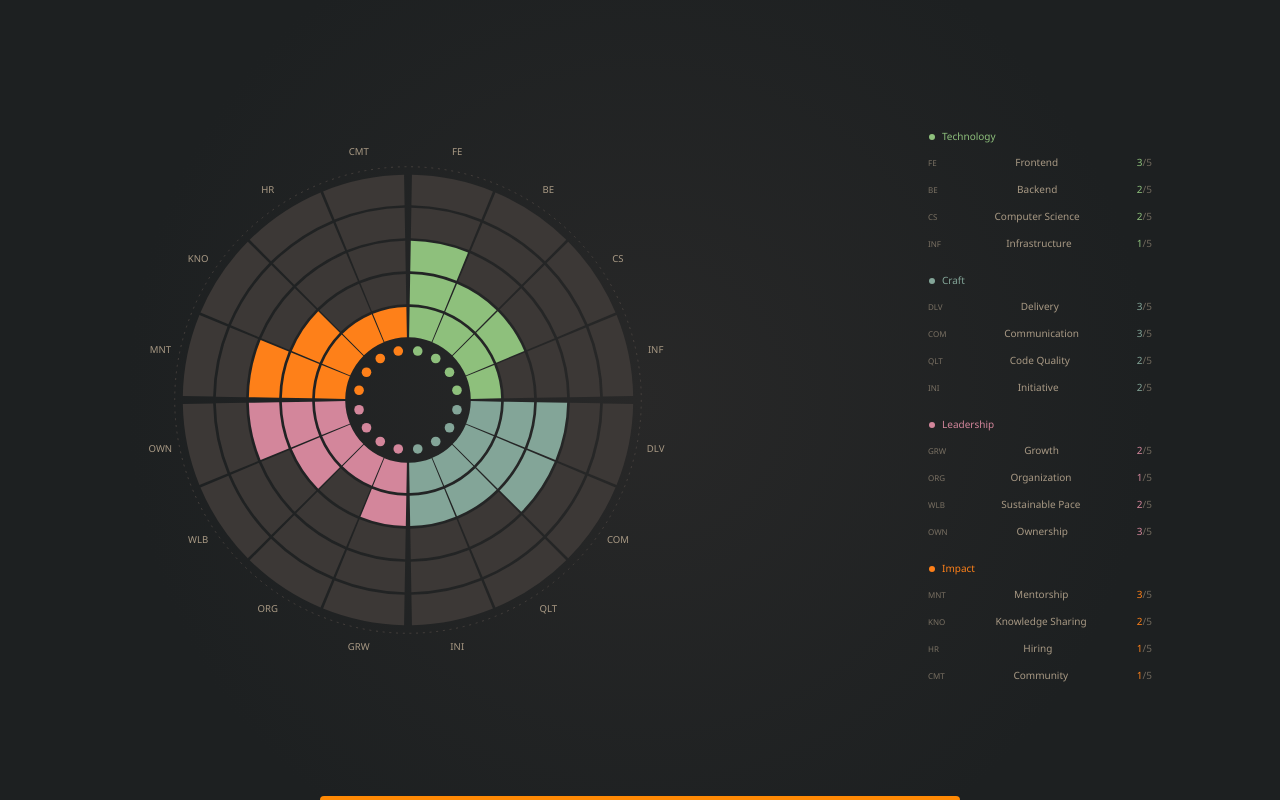
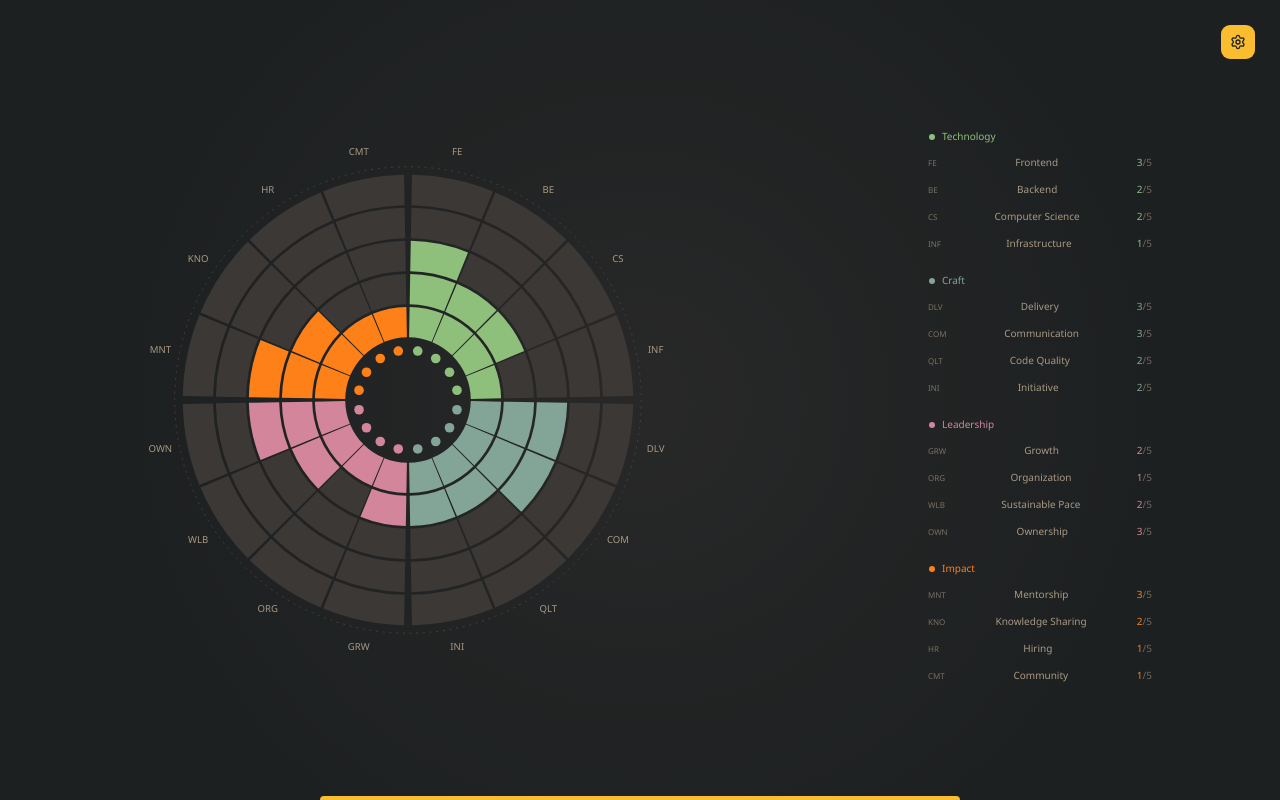
Before and after one commit to povalish/career-snowflakes, a React (Vite) app in the folder frontend/: page / in a window 1280 px wide. Built offline with nearby package versions, Linux system fonts and the light colour scheme.

Commit message:
minor improvements: view transition and links

```diff
--- a/frontend/src/app/routes.tsx
+++ b/frontend/src/app/routes.tsx
@@ -1,12 +1,16 @@
+import type { RouteObject } from "react-router";
 import { createMemoryRouter } from "react-router";
 
 import { MainScreen } from "@/screens/main";
 import { SettingsScreen } from "@/screens/settings";
+import { ROUTES } from "@/shared/config/routes";
 
 //
 //
 
-export const router = createMemoryRouter([
-  { path: "/", element: <MainScreen /> },
-  { path: "/settings", element: <SettingsScreen /> },
-]);
+const routes = [
+  { path: ROUTES.main, element: <MainScreen /> },
+  { path: ROUTES.settings, element: <SettingsScreen /> },
+] satisfies RouteObject[];
+
+export const router = createMemoryRouter(routes);
--- a/frontend/src/app/styles/globals.css
+++ b/frontend/src/app/styles/globals.css
@@ -172,3 +172,59 @@
   --radius-3xl: calc(var(--radius) * 2.2);
   --radius-4xl: calc(var(--radius) * 2.6);
 }
+
+/*
+
+View Transition
+
+*/
+
+@keyframes page-exit {
+  from {
+    opacity: 1;
+    transform: scale(1);
+  }
+
+  to {
+    opacity: 0;
+    transform: scale(0.985);
+  }
+}
+
+@keyframes page-enter {
+  from {
+    opacity: 0;
+    transform: scale(1.015);
+  }
+
+  to {
+    opacity: 1;
+    transform: scale(1);
+  }
+}
+
+::view-transition-image-pair(root) {
+  isolation: isolate;
+}
+
+::view-transition-old(root),
+::view-transition-new(root) {
+  mix-blend-mode: normal;
+  transform-origin: center;
+}
+
+::view-transition-old(root) {
+  animation: page-exit 180ms cubic-bezier(0.4, 0, 1, 1) both;
+}
+
+::view-transition-new(root) {
+  animation: page-enter 280ms 40ms cubic-bezier(0.16, 1, 0.3, 1) both;
+}
+
+@media (prefers-reduced-motion: reduce) {
+  ::view-transition-group(*),
+  ::view-transition-old(*),
+  ::view-transition-new(*) {
+    animation: none !important;
+  }
+}
--- a/frontend/src/screens/main/main.screen.tsx
+++ b/frontend/src/screens/main/main.screen.tsx
@@ -1,8 +1,12 @@
 import { useState } from "react";
+import { Link } from "react-router";
 
+import { Settings } from "lucide-react";
 import { observer } from "mobx-react-lite";
 
 import { documentService } from "@/entities/document";
+import { ROUTES } from "@/shared/config/routes";
+import { buttonVariants } from "@/shared/ui/button";
 import { ChartView } from "@/widgets/chart-view";
 import { Drawer } from "@/widgets/drawer";
 import { ListView } from "@/widgets/list-view";
@@ -74,6 +78,19 @@ export const MainScreen: React.FC = observer(() => {
         />
       </div>
 
+      <Link
+        to={ROUTES.settings}
+        aria-label="Open settings screen"
+        className={buttonVariants({
+          className: "absolute top-6 right-6",
+          size: "icon-lg",
+          variant: "default",
+        })}
+        viewTransition
+      >
+        <Settings className="text-track-black" />
+      </Link>
+
       <Drawer
         open={drawerOpen}
         group={drawerSelection?.group}
@@ -85,7 +102,7 @@ export const MainScreen: React.FC = observer(() => {
         onSetProgress={(level) => setProgress(drawerSelection?.track.id, level)}
       />
 
-      <div className="absolute bottom-0 w-1/2 h-1 bg-orange-400 rounded-tl-2xl rounded-tr-2xl" />
+      <div className="absolute bottom-0 w-1/2 h-1 bg-primary rounded-tl-2xl rounded-tr-2xl" />
     </main>
   );
 });
--- /dev/null
+++ b/frontend/src/screens/settings/settings.classes.ts
@@ -0,0 +1,11 @@
+import { cva } from "class-variance-authority";
+
+//
+//
+
+export const main = cva(`
+  relative isolate overflow-hidden
+  min-h-screen place-items-center
+  bg-background px-4 py-8 text-foreground
+  sm:px-8 sm:py-10
+`);
--- a/frontend/src/screens/settings/settings.screen.tsx
+++ b/frontend/src/screens/settings/settings.screen.tsx
@@ -1,3 +1,31 @@
+import { Link } from "react-router";
+
+import { XIcon } from "lucide-react";
+
+import { ROUTES } from "@/shared/config/routes";
+import { buttonVariants } from "@/shared/ui/button";
+
+import { main } from "./settings.classes";
+
+//
+//
+
 export const SettingsScreen: React.FC = () => {
-  return <section>SettingsScreen</section>;
+  return (
+    <section className={main()}>
+      SettingsScreen
+      <Link
+        to={ROUTES.main}
+        aria-label="Back to main screen"
+        className={buttonVariants({
+          className: "absolute top-6 right-6",
+          size: "icon-lg",
+          variant: "default",
+        })}
+        viewTransition
+      >
+        <XIcon className="text-track-black" />
+      </Link>
+    </section>
+  );
 };
--- /dev/null
+++ b/frontend/src/shared/config/routes.ts
@@ -0,0 +1,6 @@
+export const ROUTES = {
+  main: "/",
+  settings: "/settings",
+} as const satisfies Record<string, `/${string}`>;
+
+export type AppRoute = (typeof ROUTES)[keyof typeof ROUTES];
--- /dev/null
+++ b/frontend/src/shared/ui/button.tsx
@@ -0,0 +1,57 @@
+import { Button as ButtonPrimitive } from "@base-ui/react/button"
+import { cva, type VariantProps } from "class-variance-authority"
+import { cn } from "cn"
+
+const buttonVariants = cva(
+  "group/button inline-flex shrink-0 items-center justify-center rounded-lg border border-transparent bg-clip-padding text-sm font-medium whitespace-nowrap transition-all outline-none select-none focus-visible:border-ring focus-visible:ring-3 focus-visible:ring-ring/50 active:not-aria-[haspopup]:translate-y-px disabled:pointer-events-none disabled:opacity-50 aria-invalid:border-destructive aria-invalid:ring-3 aria-invalid:ring-destructive/20 dark:aria-invalid:border-destructive/50 dark:aria-invalid:ring-destructive/40 [&_svg]:pointer-events-none [&_svg]:shrink-0 [&_svg:not([class*='size-'])]:size-4",
+  {
+    variants: {
+      variant: {
+        default: "bg-primary text-primary-foreground hover:bg-primary/80",
+        outline:
+          "border-border bg-background hover:bg-muted hover:text-foreground aria-expanded:bg-muted aria-expanded:text-foreground dark:border-input dark:bg-input/30 dark:hover:bg-input/50",
+        secondary:
+          "bg-secondary text-secondary-foreground hover:bg-[color-mix(in_oklch,var(--secondary),var(--foreground)_5%)] aria-expanded:bg-secondary aria-expanded:text-secondary-foreground",
+        ghost:
+          "hover:bg-muted hover:text-foreground aria-expanded:bg-muted aria-expanded:text-foreground dark:hover:bg-muted/50",
+        destructive:
+          "bg-destructive/10 text-destructive hover:bg-destructive/20 focus-visible:border-destructive/40 focus-visible:ring-destructive/20 dark:bg-destructive/20 dark:hover:bg-destructive/30 dark:focus-visible:ring-destructive/40",
+        link: "text-primary underline-offset-4 hover:underline",
+      },
+      size: {
+        default:
+          "h-8 gap-1.5 px-2.5 has-data-[icon=inline-end]:pr-2 has-data-[icon=inline-start]:pl-2",
+        xs: "h-6 gap-1 rounded-[min(var(--radius-md),10px)] px-2 text-xs in-data-[slot=button-group]:rounded-lg has-data-[icon=inline-end]:pr-1.5 has-data-[icon=inline-start]:pl-1.5 [&_svg:not([class*='size-'])]:size-3",
+        sm: "h-7 gap-1 rounded-[min(var(--radius-md),12px)] px-2.5 text-[0.8rem] in-data-[slot=button-group]:rounded-lg has-data-[icon=inline-end]:pr-1.5 has-data-[icon=inline-start]:pl-1.5 [&_svg:not([class*='size-'])]:size-3.5",
+        lg: "h-9 gap-1.5 px-2.5 has-data-[icon=inline-end]:pr-2 has-data-[icon=inline-start]:pl-2",
+        icon: "size-8",
+        "icon-xs":
+          "size-6 rounded-[min(var(--radius-md),10px)] in-data-[slot=button-group]:rounded-lg [&_svg:not([class*='size-'])]:size-3",
+        "icon-sm":
+          "size-7 rounded-[min(var(--radius-md),12px)] in-data-[slot=button-group]:rounded-lg",
+        "icon-lg": "size-9",
+      },
+    },
+    defaultVariants: {
+      variant: "default",
+      size: "default",
+    },
+  }
+)
+
+function Button({
+  className,
+  variant = "default",
+  size = "default",
+  ...props
+}: ButtonPrimitive.Props & VariantProps<typeof buttonVariants>) {
+  return (
+    <ButtonPrimitive
+      data-slot="button"
+      className={cn(buttonVariants({ variant, size, className }))}
+      {...props}
+    />
+  )
+}
+
+export { Button, buttonVariants }
```
Also changed, not shown: 1 other file (tests, documents, lock files or other folders).
